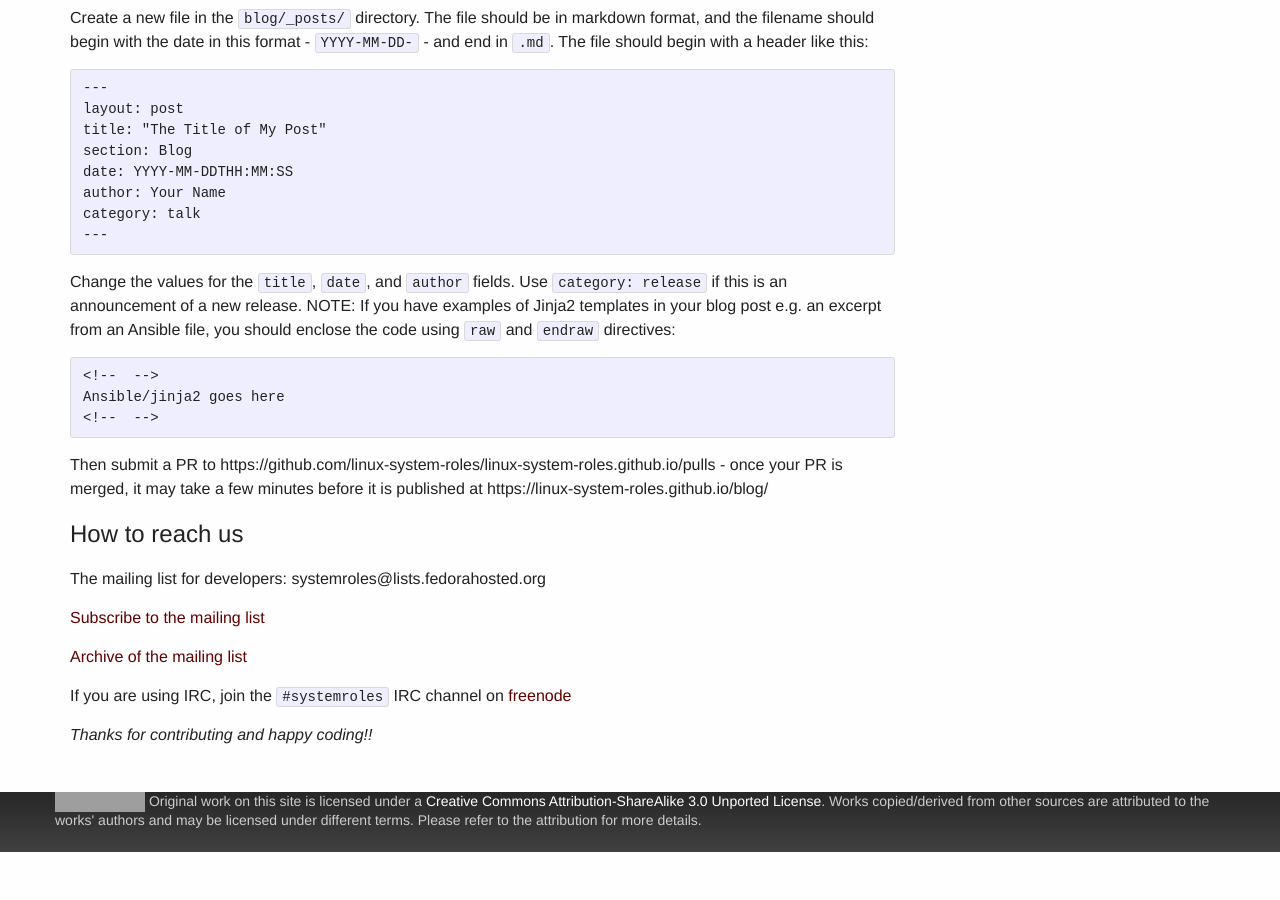
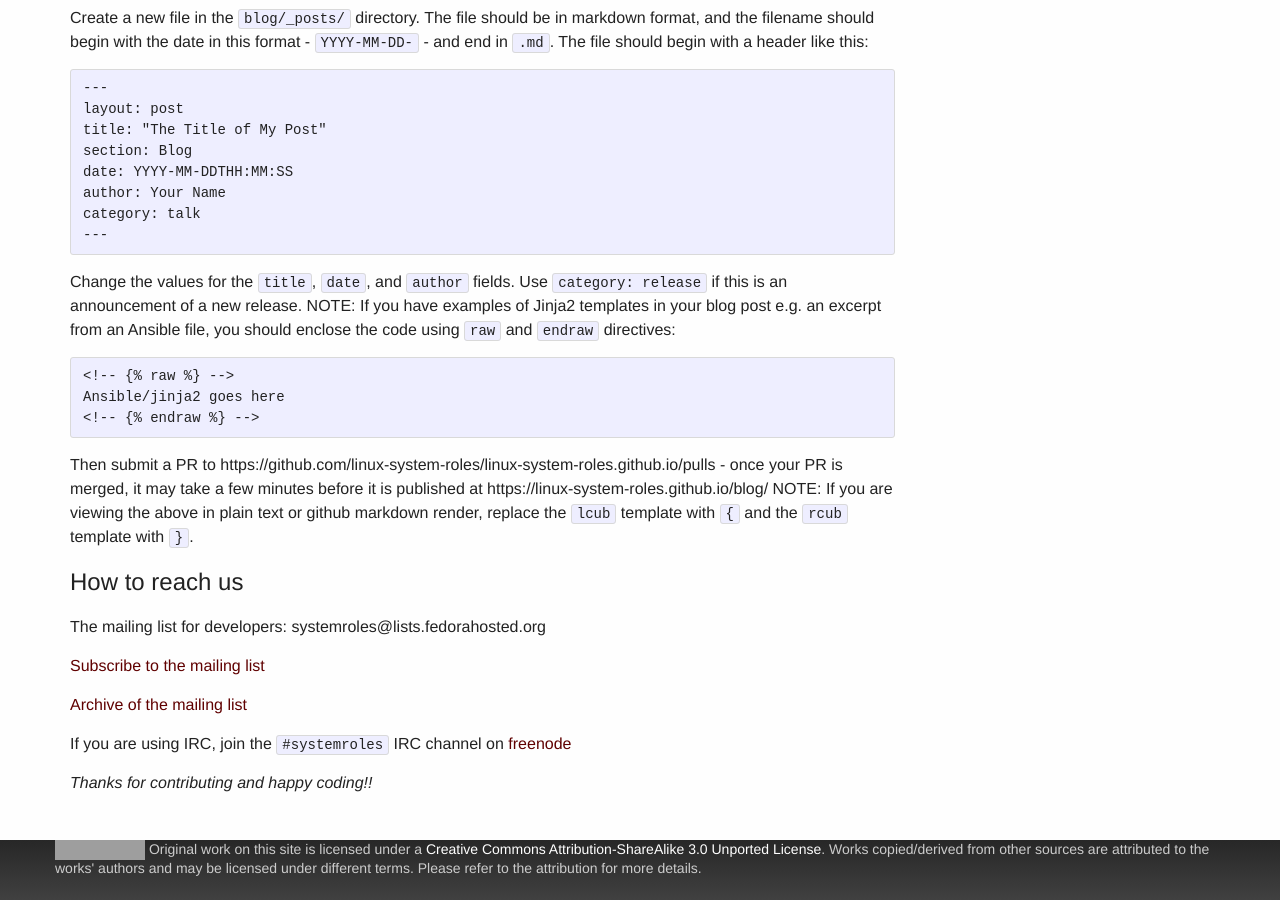
Before and after one commit to linux-system-roles/linux-system-roles.github.io, a Jekyll site: the page built from contribute.md, in a window 1280 px wide and 900 px high, scrolled down 4794 px. Built offline with Jekyll 4.4.1, drawn with Linux system fonts in a browser that asks for light colours; before the commit the page ends 5646 px from its top, so only the background shows below that; grey boxes are pictures that could not be loaded.

Commit message:
fix markdown

````diff
--- a/contribute.md
+++ b/contribute.md
@@ -256,14 +256,16 @@ release` if this is an announcement of a new release.  NOTE: If you have
 examples of Jinja2 templates in your blog post e.g. an excerpt from an Ansible
 file, you should enclose the code using `raw` and `endraw` directives:
 ```
-<!-- {% raw %} -->
+{%- assign lcub = '{' %}
+{%- assign rcub = '}' %}
+<!-- {{ lcub }}% raw %{{ rcub }} -->
 Ansible/jinja2 goes here
-<!-- {% endraw %} -->
+<!-- {{ lcub }}% endraw %{{ rcub }} -->
 ```
 Then submit a PR to
 https://github.com/linux-system-roles/linux-system-roles.github.io/pulls - once
 your PR is merged, it may take a few minutes before it is published at
-https://linux-system-roles.github.io/blog/
+https://linux-system-roles.github.io/blog/  NOTE: If you are viewing the above in plain text or github markdown render, replace the `lcub` template with `{` and the `rcub` template with `}`.
 
 ## How to reach us
 The mailing list for developers: systemroles@lists.fedorahosted.org
````
